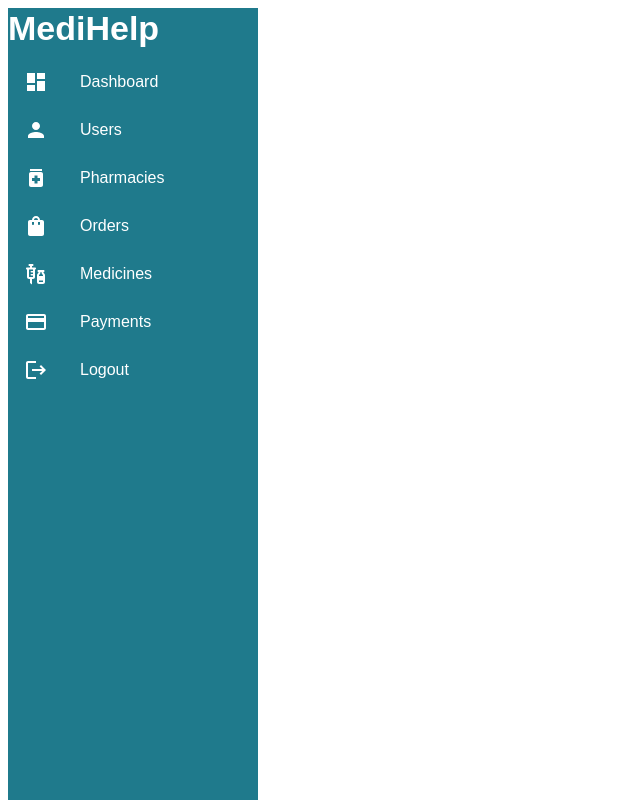
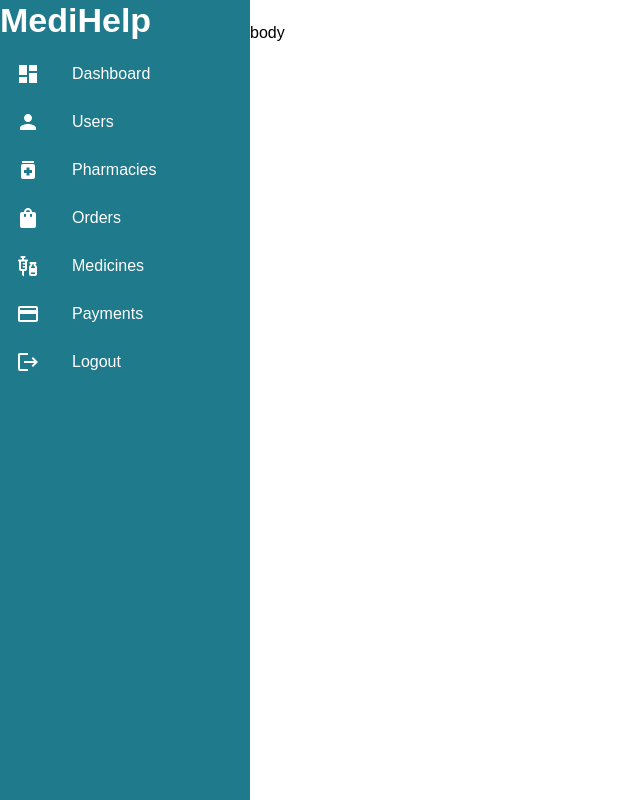
Before and after one commit to Benuka-Punchihewa/medihelp-admin-dashboard, a React (Create React App) app: page / in a window 1280 px wide. Shown: the whole page, without its empty margins (0-640 px from the left). Built offline with nearby package versions, Linux system fonts and the light colour scheme.

Commit message:
fixed side bar layout issues

```diff
--- a/src/App.js
+++ b/src/App.js
@@ -1,5 +1,5 @@
 import React from "react";
-import { Grid ,Stack } from "@mui/material";
+import { Box, Grid, Stack } from "@mui/material";
 import { BrowserRouter, Routes, Route } from "react-router-dom";
 import Sidebar from "./components/common/SideBar";
 
@@ -7,30 +7,23 @@ const App = () => {
   return (
     <React.Fragment>
       <Stack flexDirection="row">
-      <Sidebar/>
-
+        <Box sx={{ width: 250 }}>
+          <Sidebar />
+        </Box>
+        <Box>
           <Grid container spacing={3}>
-        <Grid item xs={12} >
-
-        </Grid>
+            <Grid item xs={12}></Grid>
             <Grid item xs={12}>
               body
               {/* top navigation bar comes here */}
               {/* views */}
-
               <BrowserRouter>
                 <Routes>{/* <Route path="/" element={<Home />} /> */}</Routes>
               </BrowserRouter>
-
             </Grid>
           </Grid>
-
-
+        </Box>
       </Stack>
-
-
-
-
     </React.Fragment>
   );
 };
--- a/src/components/common/SideBar.jsx
+++ b/src/components/common/SideBar.jsx
@@ -1,4 +1,3 @@
-
 import React from "react";
 import { Grid, Stack, Typography } from "@mui/material";
 import {
@@ -11,7 +10,6 @@ import {
   Person,
 } from "@mui/icons-material";
 
-
 import {
   Box,
   List,
@@ -22,15 +20,21 @@ import {
 } from "@mui/material";
 import colors from "../../assets/styles/colors";
 
-
-  const Sidebar = ({mode,setMode}) => {
+const Sidebar = () => {
   return (
-        <Box position="fixed"
-            sx={{ display: { xs: "none", sm: "block" ,
+    <Box
+      position="fixed"
+      sx={{
+        display: {
+          xs: "none",
+          sm: "block",
           background: colors.primary,
-                color:colors.white,
-                height: '100%' ,width:250 } }}>
-
+          color: colors.white,
+          height: "100%",
+          width: 250,
+        },
+      }}
+    >
       <Grid item xs={8}>
         <Stack
           direction="row"
@@ -51,7 +55,7 @@ import colors from "../../assets/styles/colors";
       <List>
         <ListItem disablePadding>
           <ListItemButton component="a" href="/dashboard">
-                <ListItemIcon sx={{ display: { color:colors.white} }}>
+            <ListItemIcon sx={{ display: { color: colors.white } }}>
               <Dashboard />
             </ListItemIcon>
             <ListItemText primary="Dashboard" />
@@ -59,7 +63,7 @@ import colors from "../../assets/styles/colors";
         </ListItem>
         <ListItem disablePadding>
           <ListItemButton component="a" href="#simple-list">
-                <ListItemIcon sx={{ display: { color:colors.white} }}>
+            <ListItemIcon sx={{ display: { color: colors.white } }}>
               <Person />
             </ListItemIcon>
             <ListItemText primary="Users" />
@@ -67,23 +71,23 @@ import colors from "../../assets/styles/colors";
         </ListItem>
         <ListItem disablePadding>
           <ListItemButton component="a" href="/pharmacy">
-                <ListItemIcon sx={{ display: { color:colors.white} }}>
-                  <Medication/>
+            <ListItemIcon sx={{ display: { color: colors.white } }}>
+              <Medication />
             </ListItemIcon>
             <ListItemText primary="Pharmacies" />
           </ListItemButton>
         </ListItem>
         <ListItem disablePadding>
           <ListItemButton component="a" href="#simple-list">
-                <ListItemIcon sx={{ display: { color:colors.white} }}>
+            <ListItemIcon sx={{ display: { color: colors.white } }}>
               <ShoppingBag />
-                </ListItemIcon >
+            </ListItemIcon>
             <ListItemText primary="Orders" />
           </ListItemButton>
         </ListItem>
         <ListItem disablePadding>
           <ListItemButton component="a" href="#simple-list">
-                <ListItemIcon sx={{ display: { color:colors.white} }}>
+            <ListItemIcon sx={{ display: { color: colors.white } }}>
               <Vaccines />
             </ListItemIcon>
             <ListItemText primary="Medicines" />
@@ -91,7 +95,7 @@ import colors from "../../assets/styles/colors";
         </ListItem>
         <ListItem disablePadding>
           <ListItemButton component="a" href="#simple-list">
-                <ListItemIcon sx={{ display: { color:colors.white} }}>
+            <ListItemIcon sx={{ display: { color: colors.white } }}>
               <Payment />
             </ListItemIcon>
             <ListItemText primary="Payments" />
@@ -99,7 +103,7 @@ import colors from "../../assets/styles/colors";
         </ListItem>
         <ListItem disablePadding>
           <ListItemButton component="a" href="#simple-list">
-                <ListItemIcon sx={{ display: { color:colors.white} }}>
+            <ListItemIcon sx={{ display: { color: colors.white } }}>
               <Logout />
             </ListItemIcon>
             <ListItemText primary="Logout" />
@@ -115,7 +119,6 @@ import colors from "../../assets/styles/colors";
             </ListItem> */}
       </List>
     </Box>
-
   );
 };
 
--- /dev/null
+++ b/src/index.css
@@ -0,0 +1,6 @@
+body {
+  margin: 0;
+  font-family: "Poppins", sans-serif;
+  -webkit-font-smoothing: antialiased;
+  -moz-osx-font-smoothing: grayscale;
+}
--- a/src/index.js
+++ b/src/index.js
@@ -1,4 +1,5 @@
 import React from "react";
+import "./index.css";
 import ReactDOM from "react-dom/client";
 import App from "./App";
 import { createTheme, ThemeProvider } from "@mui/material/styles";
```
Lines whose indentation alone changed are shown as unchanged.
